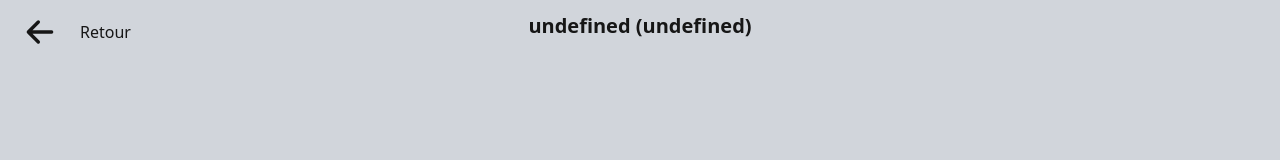
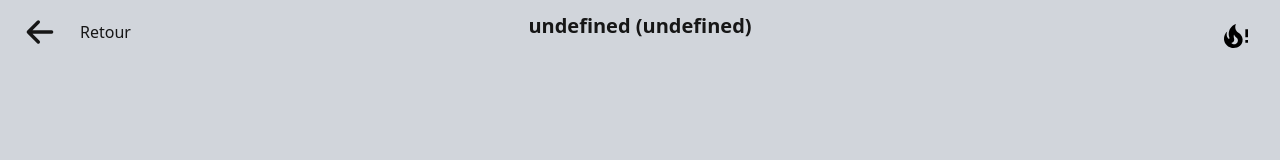
Before and after one commit to Antoine256/go-view, a SvelteKit app: page /TP2/batiments/vue in a window 1280 px wide. Shown: the top 160 px of the page. Built offline with nearby package versions, Linux system fonts and the light colour scheme; no server answers.

Commit message:
alarme incendie

```diff
--- /dev/null
+++ b/src/routes/TP2/batiments/vue/AlarmeComponent.svelte
@@ -0,0 +1,22 @@
+<script lang="ts">
+    export let on: boolean = false;
+
+    let color: string = "text-black";
+
+    function alarmOn() {
+        if(on){
+            color = "text-red-500";
+            setTimeout(() => {
+                color = "text-orange-500";
+                setTimeout(() => alarmOn(), 1000);
+            }, 1000);
+        } else {
+            color ="text-black";
+            return;
+        }
+    }
+
+    $: on && alarmOn();
+</script>
+
+<svg class="{color} cursor-pointer" on:click={() => on = !on} xmlns="http://www.w3.org/2000/svg" width="32" height="32" viewBox="0 0 24 24"><path fill="currentColor" d="M15.66 11.2c-.23-.3-.51-.56-.77-.82c-.67-.6-1.43-1.03-2.07-1.66C11.33 7.26 11 4.85 11.95 3c-.95.23-1.78.75-2.49 1.32c-2.59 2.08-3.61 5.75-2.39 8.9c.04.1.08.2.08.33c0 .22-.15.42-.35.5c-.23.1-.47.04-.66-.12a.58.58 0 0 1-.14-.17c-1.13-1.43-1.31-3.48-.55-5.12C3.78 10 2.87 12.3 3 14.47c.06.5.12 1 .29 1.5c.14.6.41 1.2.71 1.73c1.08 1.73 2.95 2.97 4.96 3.22c2.14.27 4.43-.12 6.07-1.6c1.83-1.66 2.47-4.32 1.53-6.6l-.13-.26c-.21-.46-.77-1.26-.77-1.26m-3.16 6.3c-.28.24-.74.5-1.1.6c-1.12.4-2.24-.16-2.9-.82c1.19-.28 1.9-1.16 2.11-2.05c.17-.8-.15-1.46-.28-2.23c-.12-.74-.1-1.37.17-2.06c.19.38.39.76.63 1.06c.77 1 1.98 1.44 2.24 2.8c.04.14.06.28.06.43c.03.82-.33 1.72-.93 2.27M21 13h-2V7h2zm0 4h-2v-2h2z"/></svg>
--- a/src/routes/TP2/batiments/vue/BatimentComponent.svelte
+++ b/src/routes/TP2/batiments/vue/BatimentComponent.svelte
@@ -4,6 +4,7 @@
     import LightComponent from "./LightComponent.svelte";
     import HumanComponent from "./HumanComponent.svelte";
     import BadgeReaderComponent from "./BadgeReaderComponent.svelte";
+    import AlarmeComponent from "./AlarmeComponent.svelte";
 
     export let batiment: Batiment;
     let openDoor = `<svg xmlns="http://www.w3.org/2000/svg" width="32" height="32" viewBox="0 0 24 24"><path fill="currentColor" d="M11 13q.425 0 .713-.288T12 12q0-.425-.288-.712T11 11q-.425 0-.712.288T10 12q0 .425.288.713T11 13m-4 8v-2l6-1V6.875q0-.375-.225-.675t-.575-.35L7 5V3l5.5.9q1.1.2 1.8 1.025T15 6.85v12.8zm-4 0v-2h2V5q0-.85.588-1.425T7 3h10q.85 0 1.425.575T19 5v14h2v2zm4-2h10V5H7z"/></svg>`;
@@ -11,6 +12,7 @@
 
     let badgeScanned = false
     let isInside = false;
+    let fireAlarm: boolean = false;
 
     //let doors: Door[] = [];
 
@@ -43,4 +45,7 @@
     <div class="w-full h-1/4 flex justify-center items-center bg-lime-300" id="out">
         <HumanComponent hidden="{!isInside}" id="humanOutBatiment"/>
     </div>
+    <div class="h-10 w-10 m-5 absolute top-0 right-0">
+        <AlarmeComponent bind:on="{fireAlarm}"/>
+    </div>
 </div>
```
